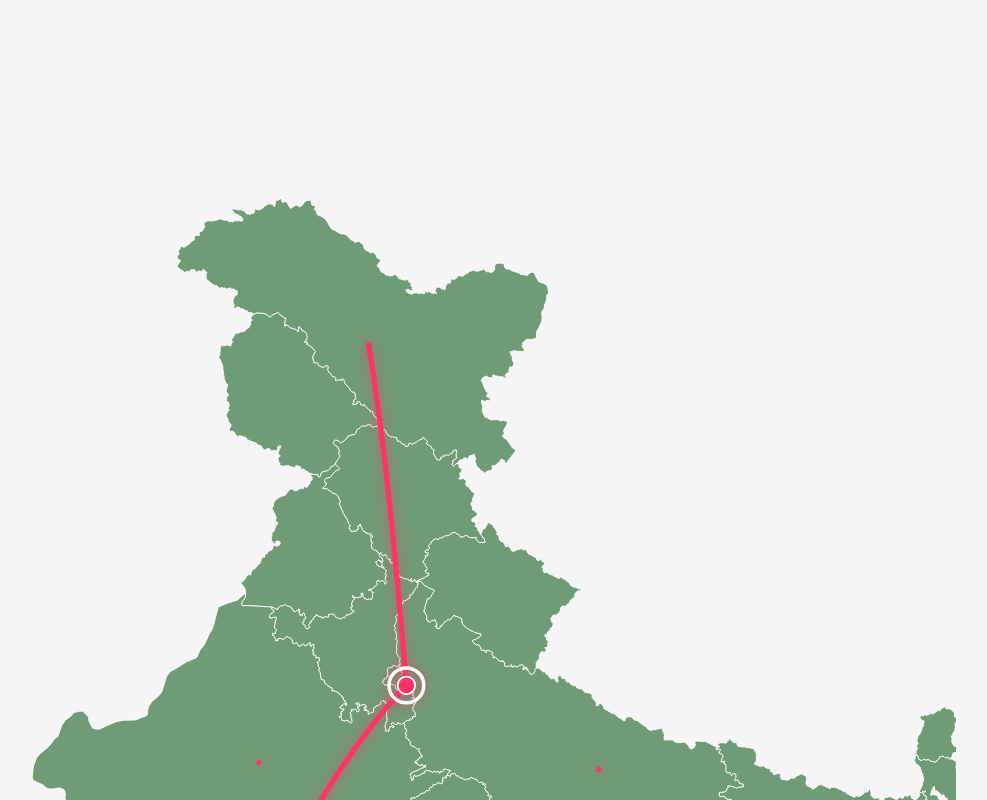
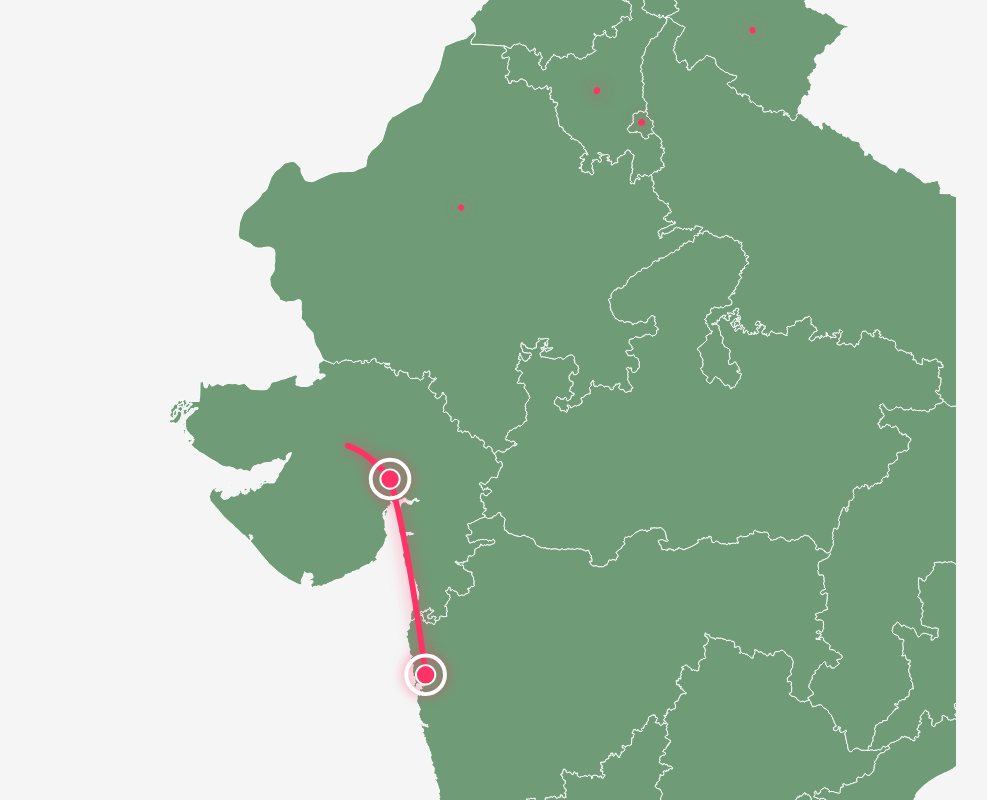
Before and after one commit to Prem386/Map-travelling-Animation, a React (Vite) app: page / in a window 1280 px wide. Shown: the top 800 px of the page, without its empty margins (184-1171 px from the left). Built offline with nearby package versions, Linux system fonts and the light colour scheme.

Commit message:
error fix

```diff
--- a/src/App.jsx
+++ b/src/App.jsx
@@ -1,11 +1,12 @@
 import "./App.css";
 import IndiaMap from "./components/IndiaMap/IndiaMap";
+import CoordinatePicker from "./components/CoordinatePicker/CoordinatePicker";
 import { clientLocations } from "./data/clientLocations";
 
 function App() {
-  // ponytail: render the presentational map component with client locations data
   return (
     <div className="app">
+      {/* <CoordinatePicker /> */}
       <IndiaMap clientLocations={clientLocations} />
     </div>
   );
--- a/src/animations/useIndiaMapAnimation.js
+++ b/src/animations/useIndiaMapAnimation.js
@@ -101,8 +101,8 @@ export default function useIndiaMapAnimation(svgRef, clientLocations) {
       });
 
       // Hide all client location markers initially at timeline start
-      clientLocations.forEach((loc) => {
-        const marker = svg.querySelector(`[data-city="${loc.city}"] .client-location-marker`);
+      clientLocations.forEach((loc, i) => {
+        const marker = svg.querySelector(`[data-index="${i}"] .client-location-marker`) || svg.querySelector(`[data-city="${loc.city}"] .client-location-marker`);
         if (marker) {
           masterTimeline.set(marker, { scale: 0, opacity: 0 }, 0);
         }
@@ -113,7 +113,7 @@ export default function useIndiaMapAnimation(svgRef, clientLocations) {
 
       // Build intro
       const firstLoc = clientLocations[0];
-      const firstMarker = svg.querySelector(`[data-city="${firstLoc.city}"] .client-location-marker`);
+      const firstMarker = svg.querySelector(`[data-index="0"] .client-location-marker`) || svg.querySelector(`[data-city="${firstLoc.city}"] .client-location-marker`);
 
       // 2. Camera zoom to the first client location
       if (viewport) {
@@ -154,11 +154,13 @@ export default function useIndiaMapAnimation(svgRef, clientLocations) {
       for (let i = 1; i < clientLocations.length; i++) {
         const loc = clientLocations[i];
         const prevLoc = clientLocations[i - 1];
-        const marker = svg.querySelector(`[data-city="${loc.city}"] .client-location-marker`);
+        const marker = svg.querySelector(`[data-index="${i}"] .client-location-marker`) || svg.querySelector(`[data-city="${loc.city}"] .client-location-marker`);
 
         // 1. Draw connection line
         const connectionPath = svg.querySelector(
-          `.client-connection[data-from="${prevLoc.id}"][data-to="${loc.id}"]`
+          `.client-connection[data-from-index="${i - 1}"][data-to-index="${i}"]`
+        ) || svg.querySelector(
+          `.client-connection[data-from="${prevLoc.id || i - 1}"][data-to="${loc.id || i}"]`
         );
         if (connectionPath) {
           const length = connectionPath.getTotalLength();
--- a/src/components/ClientLocationMarker/ClientLocationMarker.jsx
+++ b/src/components/ClientLocationMarker/ClientLocationMarker.jsx
@@ -1,9 +1,9 @@
 import "./ClientLocationMarker.css";
 
-function ClientLocationMarker({ x, y, city }) {
+function ClientLocationMarker({ x, y, city, index }) {
   // ponytail: render nested groups for translation separation and future GSAP animation
   return (
-    <g transform={`translate(${x}, ${y})`} data-city={city}>
+    <g transform={`translate(${x}, ${y})`} data-city={city} data-index={index}>
       <g className="client-location-marker">
         <g className="client-location-pulse" />
         <circle className="client-location-ring" r={10} />
--- a/src/components/IndiaMap/IndiaMap.jsx
+++ b/src/components/IndiaMap/IndiaMap.jsx
@@ -106,7 +106,8 @@ function IndiaMap({ clientLocations = [] }) {
           <g id="markers">
             {clientLocations.map((clientLocation, index) => (
               <ClientLocationMarker
-                key={index}
+                key={clientLocation.id || index}
+                index={index}
                 x={clientLocation.x}
                 y={clientLocation.y}
                 city={clientLocation.city}
--- a/src/components/RouteLayer/RouteLayer.jsx
+++ b/src/components/RouteLayer/RouteLayer.jsx
@@ -23,10 +23,12 @@ function RouteLayer({ clientLocations = [] }) {
         // ponytail: simple automatic control point offset, tweak later if custom paths needed
         return (
           <path
-            key={`${p1.id}-${p2.id}`}
+            key={`${p1.id || i}-${p2.id || i + 1}`}
             className="client-connection"
-            data-from={from.id}
-            data-to={to.id}
+            data-from={from.id || i}
+            data-to={to.id || i + 1}
+            data-from-index={i}
+            data-to-index={i + 1}
             d={`M ${p1.x} ${p1.y}
 Q ${cx} ${cy}
   ${p2.x} ${p2.y}`}
--- a/src/data/clientLocations.js
+++ b/src/data/clientLocations.js
@@ -1,98 +1,97 @@
 export const clientLocations = [
   {
-    id: "mumbai",
+    id: "",
     city: "Mumbai",
-    x: 228.37,
-    y: 542.95,
+    x: 232.44,
+    y: 605.21,
   },
   {
-    id: "delhi",
-    city: "Delhi",
-    x: 350.5,
-    y: 325.0,
+    id: "",
+    city: "",
+    x: 214.03,
+    y: 503.98,
   },
   {
-    id: "srinagar",
-    city: "Srinagar",
-    x: 328.75,
-    y: 129.58,
+    id: "",
+    city: "",
+    x: 192.17,
+    y: 486.72,
   },
   {
-    id: "jaipur",
-    city: "Jaipur",
-    x: 265.81,
-    y: 369.34,
+    id: "",
+    city: "",
+  x: 250.85,
+  y: 363.59,
+},
+  {
+    id: "",
+    city: "",
+    x: 321.05,
+    y: 303.23,
   },
   {
-    id: "gandhinagar",
-    city: "Gandhinagar",
-    x: 191.06,
-    y: 489.14,
+    id: "",
+    city: "",
+    x: 336.01,
+    y: 130.56,
   },
   {
-    id: "goa",
-    city: "Goa",
-    x: 247.96,
-    y: 723.33,
+    id: "",
+    city: "",
+    x: 401.60,
+    y: 272.09,
   },
   {
-    id: "kochi",
-    city: "Kochi",
-    x: 318.51,
-    y: 878.58,
+    id: "",
+    city: "Delhi",
+  x: 344.06,
+  y: 319.67,
   },
   {
-    id: "chennai",
-    city: "Chennai",
-    x: 377.21,
-    y: 861.12,
+    id: "",
+    city: "",
+    x: 431.52,
+    y: 362.67,
   },
   {
-    id: "bengaluru",
-    city: "Bengaluru",
-    x: 313.11,
-    y: 761.34,
+    id: "",
+    city: "",
+    x: 583.41,
+    y: 414.45,
   },
   {
-    id: "hyderabad",
-    city: "Hyderabad",
-    x: 413.21,
-    y: 648.33,
+    id: "",
+    city: "",
+    x: 789.39,
+    y: 382.04,
   },
   {
-    id: "bhubaneswar",
-    city: "Bhubaneswar",
-    x: 551.46,
-    y: 576.22,
-  },
-  {
-    id: "kolkata",
-    city: "Kolkata",
-    x: 650.31,
-    y: 490.87,
-  },
-  {
-    id: "guwahati",
-    city: "Guwahati",
+    id: "",
+    city: "",
     x: 746.36,
     y: 397.68,
   },
   {
-    id: "patna",
-    city: "Patna",
-    x: 598.63,
-    y: 405.35,
+    id: "",
+    city: "",
+    x: 634.04,
+    y: 493.16,
   },
   {
-    id: "lucknow",
-    city: "Lucknow",
-    x: 461.16,
-    y: 373.19,
+    id: "",
+    city: "",
+    x: 548.89,
+    y: 558.75,
   },
   {
-    id: "bhopal",
-    city: "Bhopal",
-    x: 390.62,
-    y: 483.99,
+    id: "",
+    city: "",
+    x: 409.65,
+    y: 713.28,
   },
+  {
+    id: "",
+  x: 377.43,
+  y: 839.00,
+},
 ];
```
